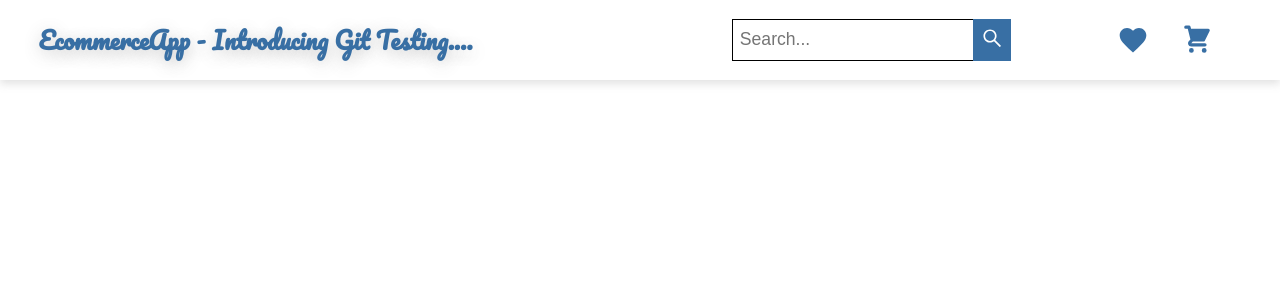
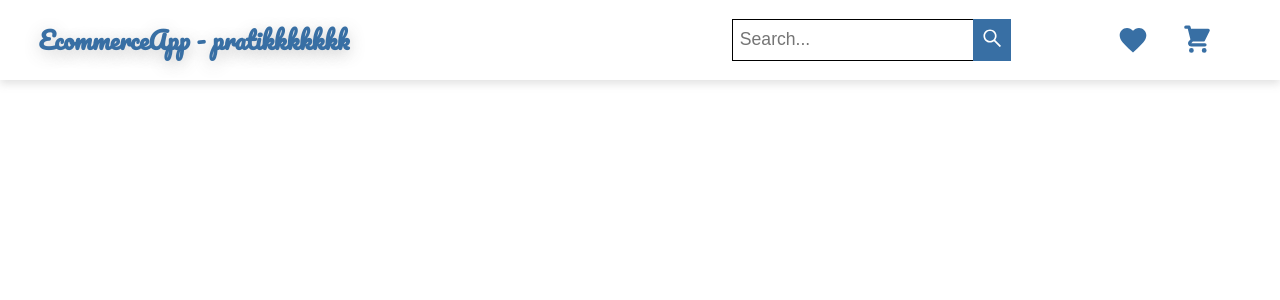
Before and after one commit to Artificial-Brix/e-commerce, a React (Create React App) app: page / in a window 1280 px wide. Shown: the top 300 px of the page. Built offline with nearby package versions, Linux system fonts and the light colour scheme.

Commit message:
changed h1 from Introducing Git to pratikkkk

```diff
--- a/src/components/navbar/navbar.js
+++ b/src/components/navbar/navbar.js
@@ -8,9 +8,7 @@ export default function navbar() {
   return (
     <nav>
       <div className={classes.Navbar}>
-        <h1 className={classes.Heading}>
-          EcommerceApp - Introducing Git Testing....
-        </h1>
+        <h1 className={classes.Heading}>EcommerceApp - pratikkkkkkk</h1>
 
         <div className={classes.HeaderRight}>
           <form>
```
